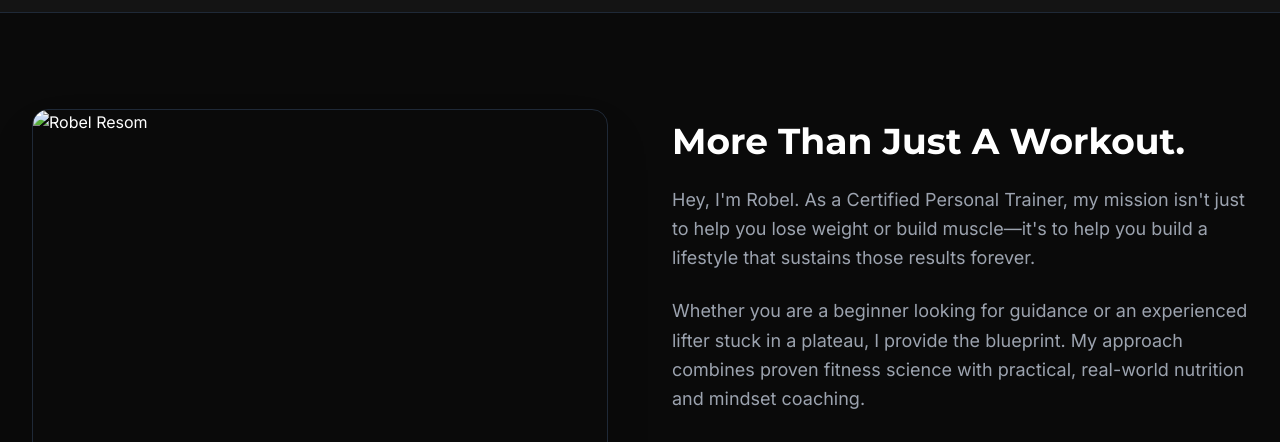
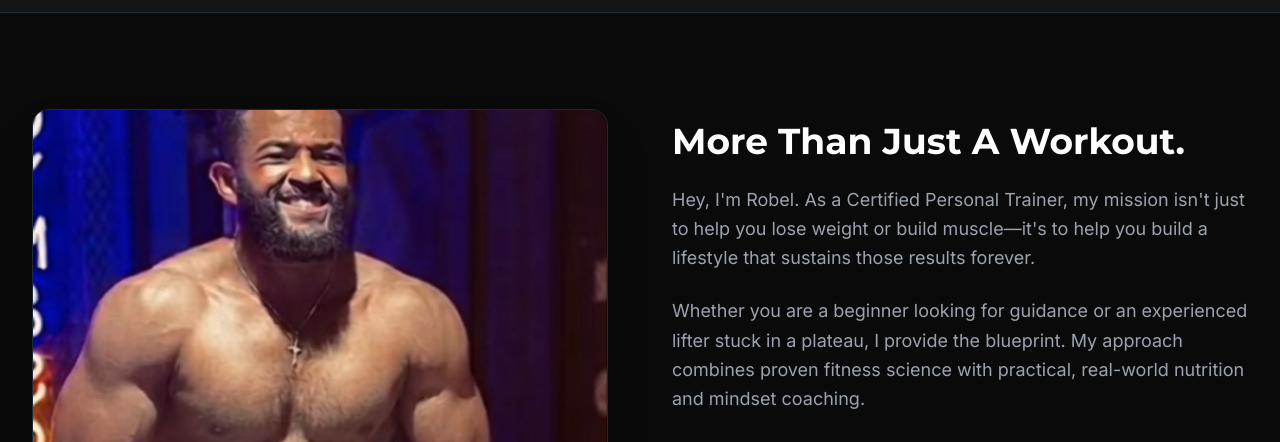
Before and after one commit to abdiabera5252-cloud/Robel-Resom, a plain HTML site: page index.html in a window 1280 px wide. Shown: the part 861-1303 px from the top of the page. Drawn offline with nearby package versions, Linux system fonts and the light colour scheme.

Commit message:
Update index.html

```diff
--- a/index.html
+++ b/index.html
@@ -108,7 +108,7 @@
             <div class="grid grid-cols-1 md:grid-cols-2 gap-16 items-center">
                 <div class="relative">
                     <!-- Replace with Robel's professional photo -->
-                    <img src="robel1.jpg"
+                    <img src="robe1.jpg"
                          alt="Robel Resom"
                          class="rounded-2xl shadow-2xl object-cover h-[500px] w-full border border-gray-800">
                     <div class="absolute -bottom-6 -right-6 bg-brand-blue text-brand-dark p-6 rounded-2xl hidden md:block">
```
